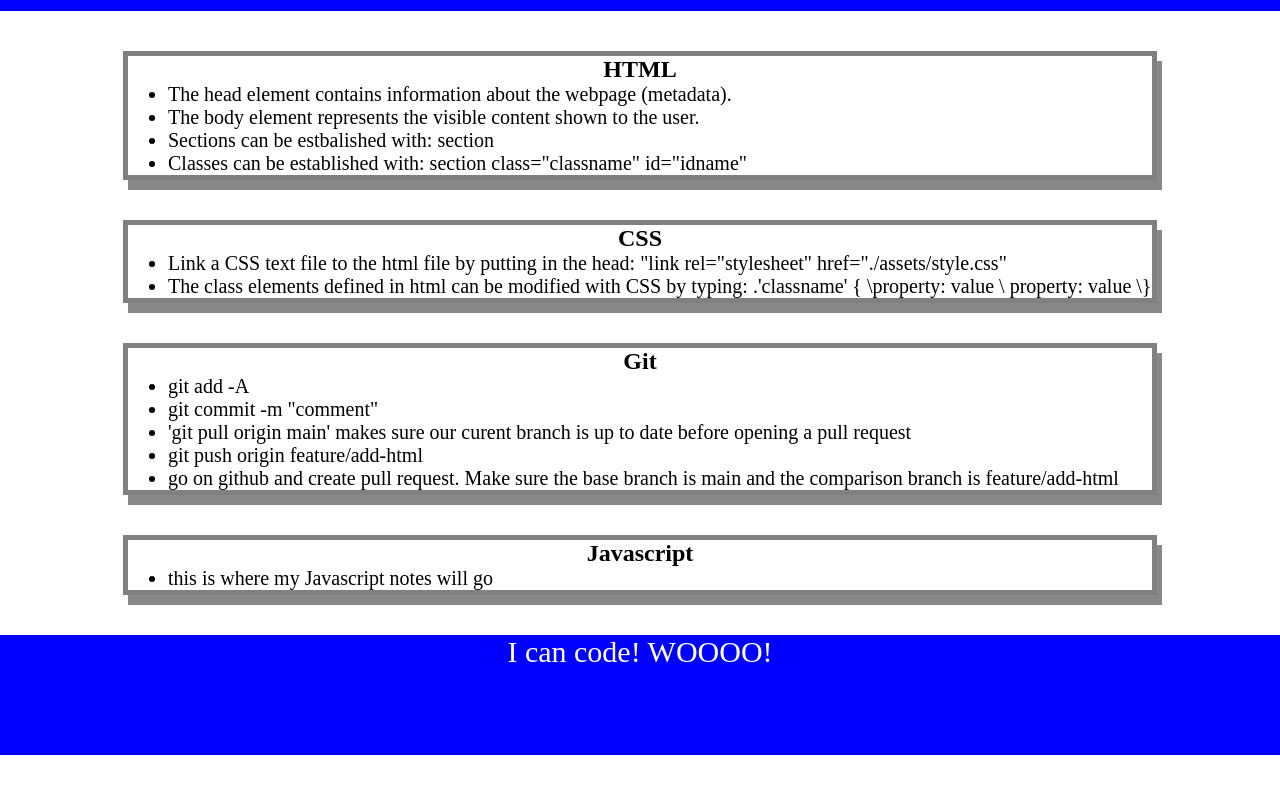
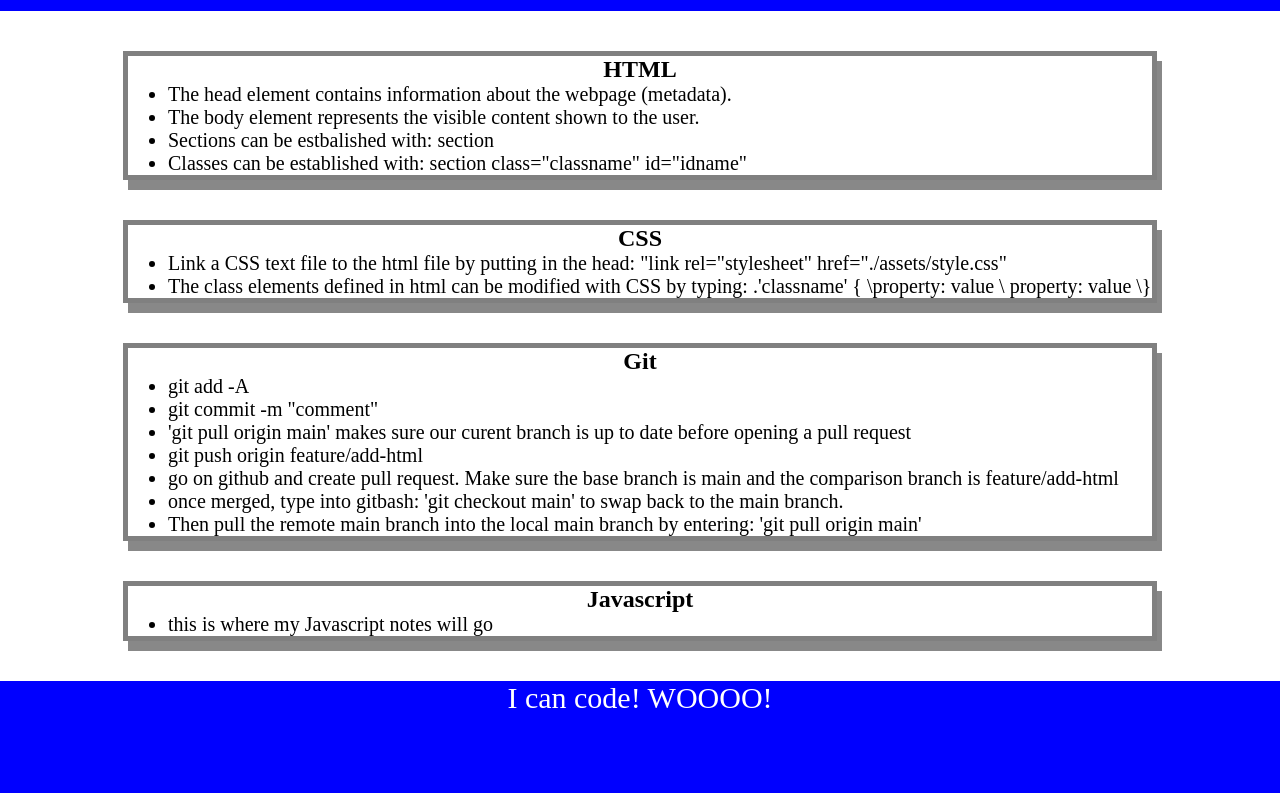
Before and after one commit to NikTern/bootcamp_prework, a plain HTML site: page index.html in a window 1280 px wide. Shown: the part 109-902 px from the top of the page. Before the commit the page ends 864 px from the top, so only its background shows below. Drawn offline with Linux system fonts and the light colour scheme.

Commit message:
minor additions to git section

```diff
--- a/index.html
+++ b/index.html
@@ -40,6 +40,8 @@
           <li>'git pull origin main' makes sure our curent branch is up to date before opening a pull request</li>
           <li>git push origin feature/add-html</li>
           <li>go on github and create pull request. Make sure the base branch is main and the comparison branch is feature/add-html</li>
+          <li>once merged, type into gitbash: 'git checkout main' to swap back to the main branch.</li>
+          <li>Then pull the remote main branch into the local main branch by entering: 'git pull origin main'</li>
         </ul>
       </section>
 
```
